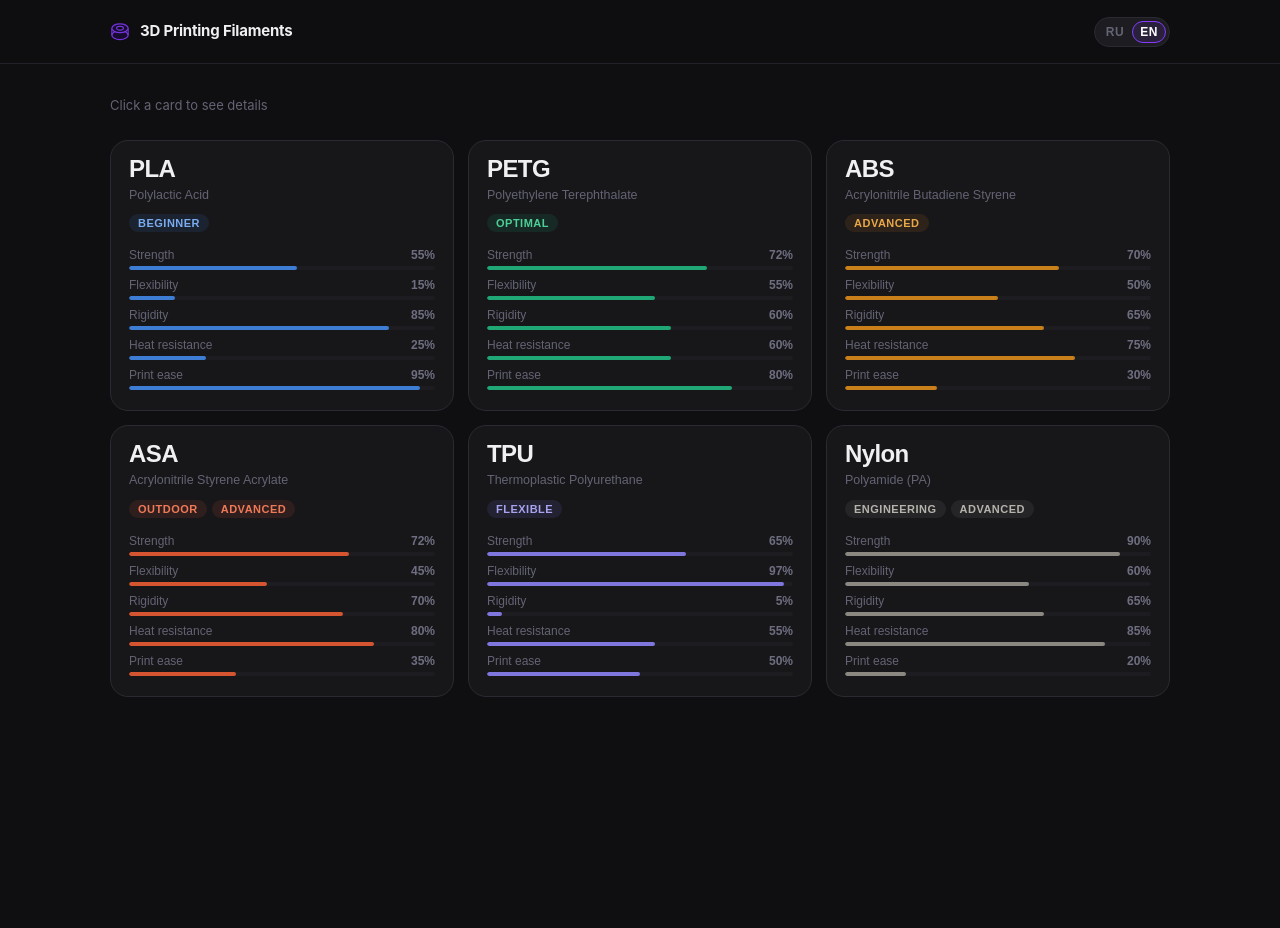
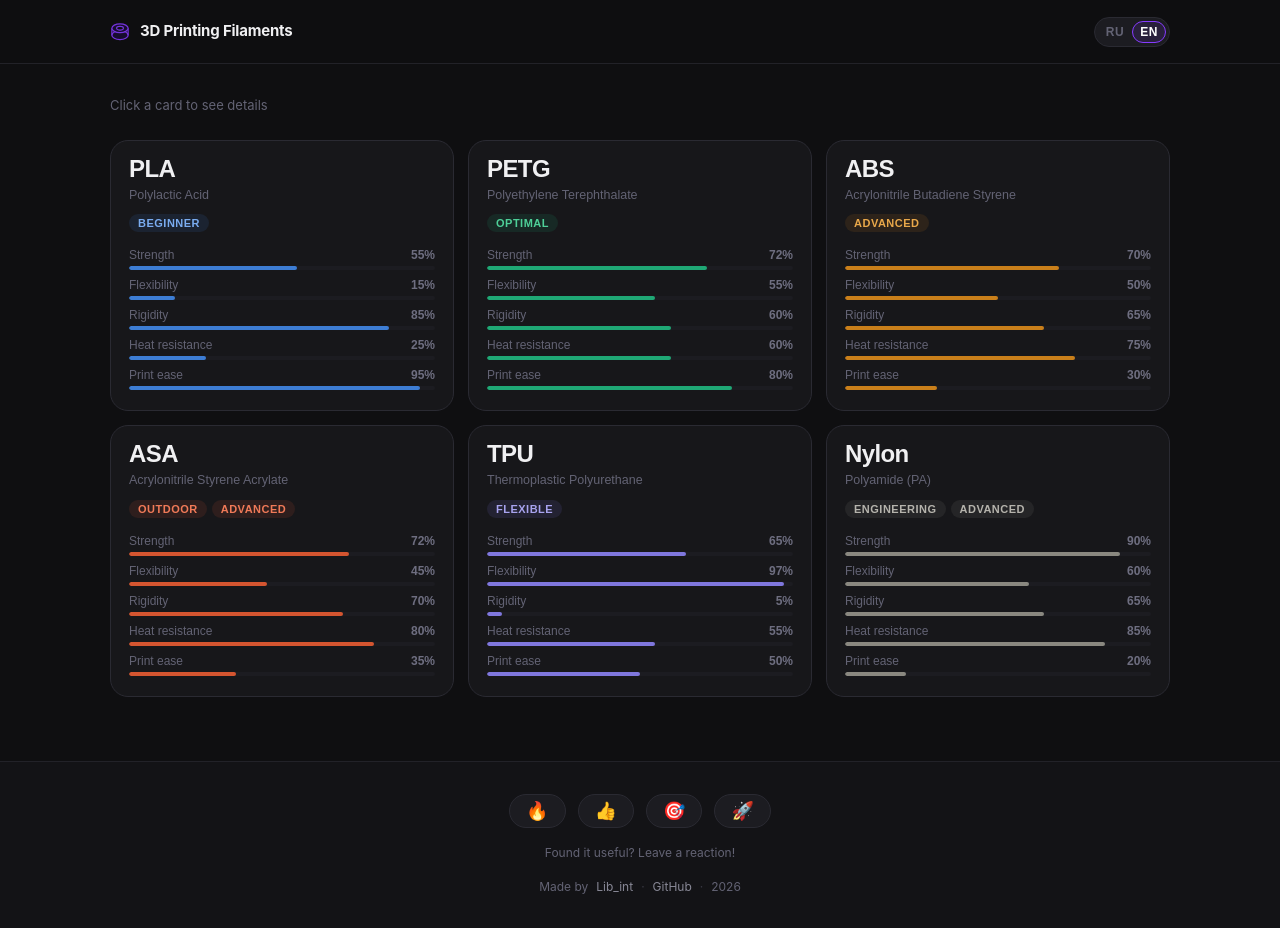
Before and after one commit to Liberi/3d-filaments, a React (Vite) app: page / in a window 1280 px wide. Before the commit the page ends 800 px from the top, so only its background shows below. Built offline with nearby package versions, Linux system fonts and the light colour scheme; no server answers; the database is empty.

Commit message:
[main] feat: Добавлен footer, добавлены общие реакции

```diff
--- a/package.json
+++ b/package.json
@@ -13,6 +13,7 @@
 	},
 	"homepage": "https://Liberi.github.io/3d-filaments",
 	"dependencies": {
+		"firebase": "^12.12.1",
 		"i18next": "^26.0.8",
 		"i18next-browser-languagedetector": "^8.2.1",
 		"lucide-react": "^1.14.0",
--- a/src/App.tsx
+++ b/src/App.tsx
@@ -1,6 +1,7 @@
 import { useTranslation } from 'react-i18next';
 import Header from './components/Header';
 import FilamentGrid from './components/FilamentGrid';
+import Footer from './components/Footer';
 import styles from './App.module.css';
 
 export default function App() {
@@ -13,6 +14,7 @@ export default function App() {
 				<p className={styles.subtitle}>{t('subtitle')}</p>
 				<FilamentGrid />
 			</main>
+			<Footer />
 		</>
 	);
 }
--- /dev/null
+++ b/src/components/Footer/index.tsx
@@ -0,0 +1,89 @@
+import { useEffect, useState } from 'react';
+import { useTranslation } from 'react-i18next';
+import {
+	REACTIONS,
+	getVoted,
+	toggleReaction,
+	subscribeCounts,
+	type Counts,
+	type ReactionKey,
+} from '../../lib/reactions';
+import { isConfigured } from '../../lib/firebase';
+import styles from './styles.module.css';
+
+const ZERO: Counts = { fire: 0, like: 0, target: 0, rocket: 0 };
+
+export default function Footer() {
+	const { t } = useTranslation();
+	const [counts, setCounts] = useState<Counts>(ZERO);
+	const [voted, setVoted] = useState(() => getVoted());
+	const [loading, setLoading] = useState<ReactionKey | null>(null);
+
+	useEffect(() => {
+		return subscribeCounts(setCounts);
+	}, []);
+
+	const handleReaction = async (key: ReactionKey) => {
+		if (loading) return;
+		setLoading(key);
+
+		// optimistic update
+		const hasVoted = voted.has(key);
+		setCounts(prev => ({
+			...prev,
+			[key]: Math.max(0, prev[key] + (hasVoted ? -1 : 1)),
+		}));
+
+		const next = await toggleReaction(key, voted);
+		setVoted(next);
+		setLoading(null);
+	};
+
+	return (
+		<footer className={styles.footer}>
+			<div className={styles.inner}>
+				<div className={styles.reactions}>
+					{REACTIONS.map(({ key, emoji }) => (
+						<button
+							key={key}
+							className={`${styles.btn} ${voted.has(key) ? styles.btnActive : ''}`}
+							onClick={() => handleReaction(key)}
+							aria-label={t(`footer.reactions.${key}`)}
+							disabled={loading === key}
+						>
+							<span className={styles.emoji}>{emoji}</span>
+							{isConfigured && counts[key] > 0 && (
+								<span className={styles.count}>{counts[key]}</span>
+							)}
+						</button>
+					))}
+				</div>
+
+				<p className={styles.hint}>{t('footer.hint')}</p>
+
+				<div className={styles.credits}>
+					<span>{t('footer.madeBy')}</span>
+					<a
+						href='https://makerworld.com/ru/@Lib_int'
+						target='_blank'
+						rel='noopener noreferrer'
+						className={styles.link}
+					>
+						Lib_int
+					</a>
+					<span className={styles.dot}>·</span>
+					<a
+						href='https://github.com/Liberi/3d-filaments'
+						target='_blank'
+						rel='noopener noreferrer'
+						className={styles.link}
+					>
+						GitHub
+					</a>
+					<span className={styles.dot}>·</span>
+					<span>2026</span>
+				</div>
+			</div>
+		</footer>
+	);
+}
--- /dev/null
+++ b/src/components/Footer/styles.module.css
@@ -0,0 +1,120 @@
+.footer {
+	border-top: 1px solid var(--border-subtle);
+	background: var(--bg-sunken);
+}
+
+.inner {
+	max-width: 1100px;
+	margin: 0 auto;
+	padding: var(--sp-8) var(--sp-5);
+	display: flex;
+	flex-direction: column;
+	align-items: center;
+	gap: var(--sp-4);
+}
+
+/* Reaction buttons row */
+.reactions {
+	display: flex;
+	gap: var(--sp-3);
+	flex-wrap: wrap;
+	justify-content: center;
+}
+
+.btn {
+	display: flex;
+	align-items: center;
+	gap: var(--sp-2);
+	padding: 7px 16px;
+	border-radius: 20px;
+	background: var(--bg-elevated);
+	border: 1px solid var(--border-default);
+	cursor: pointer;
+	-webkit-tap-highlight-color: transparent;
+	touch-action: manipulation;
+	transition:
+		border-color 0.15s,
+		background 0.15s,
+		transform 0.1s;
+	user-select: none;
+}
+
+.btn:hover {
+	border-color: rgba(134, 59, 255, 0.4);
+	background: var(--bg-card);
+}
+
+.btn:active {
+	transform: scale(0.93);
+}
+
+.btn:disabled {
+	cursor: wait;
+	opacity: 0.7;
+}
+
+.btnActive {
+	border-color: var(--color-accent);
+	background: var(--color-accent-dim);
+}
+
+.btnActive:hover {
+	border-color: var(--color-accent);
+	background: var(--color-accent-dim);
+}
+
+.emoji {
+	font-size: 18px;
+	line-height: 1;
+}
+
+.count {
+	font-size: 13px;
+	font-weight: 600;
+	color: var(--text-secondary);
+	min-width: 16px;
+	text-align: left;
+}
+
+.btnActive .count {
+	color: var(--color-accent);
+}
+
+/* Hint text */
+.hint {
+	font-size: 12px;
+	color: var(--text-muted);
+	text-align: center;
+}
+
+/* Credits row */
+.credits {
+	display: flex;
+	align-items: center;
+	gap: var(--sp-2);
+	font-size: 12px;
+	color: var(--text-muted);
+	flex-wrap: wrap;
+	justify-content: center;
+}
+
+.link {
+	color: var(--text-secondary);
+	text-decoration: none;
+	transition: color 0.15s;
+}
+
+.link:hover {
+	color: var(--color-accent);
+}
+
+.dot {
+	color: var(--border-strong);
+}
+
+@media (max-width: 600px) {
+	.inner {
+		padding: var(--sp-6) var(--sp-4);
+		gap: var(--sp-3);
+	}
+}
--- /dev/null
+++ b/src/lib/firebase.ts
@@ -0,0 +1,17 @@
+import { initializeApp } from 'firebase/app';
+import { getDatabase } from 'firebase/database';
+
+const firebaseConfig = {
+	apiKey: 'AIzaSyDP6-rv4EpXBTuL0752KNT6x904As1KL6s',
+	authDomain: 'd-filaments-84684.firebaseapp.com',
+	databaseURL: 'https://d-filaments-84684-default-rtdb.europe-west1.firebasedatabase.app',
+	projectId: 'd-filaments-84684',
+	storageBucket: 'd-filaments-84684.firebasestorage.app',
+	messagingSenderId: '859813056522',
+	appId: '1:859813056522:web:36e6f8333eb674b1318ff3',
+	measurementId: 'G-E1ZXG6DX33',
+};
+
+export const isConfigured = !firebaseConfig.apiKey.startsWith('YOUR');
+
+export const db = isConfigured ? getDatabase(initializeApp(firebaseConfig)) : null;
--- /dev/null
+++ b/src/lib/reactions.ts
@@ -0,0 +1,72 @@
+import { ref, runTransaction, onValue, off } from 'firebase/database';
+import { db, isConfigured } from './firebase';
+
+export type ReactionKey = 'fire' | 'like' | 'target' | 'rocket';
+
+export const REACTIONS: { key: ReactionKey; emoji: string }[] = [
+	{ key: 'fire', emoji: '🔥' },
+	{ key: 'like', emoji: '👍' },
+	{ key: 'target', emoji: '🎯' },
+	{ key: 'rocket', emoji: '🚀' },
+];
+
+const LS_KEY = 'filaments_reactions_voted';
+
+export function getVoted(): Set<ReactionKey> {
+	try {
+		return new Set(JSON.parse(localStorage.getItem(LS_KEY) || '[]'));
+	} catch {
+		return new Set();
+	}
+}
+
+function saveVoted(voted: Set<ReactionKey>) {
+	localStorage.setItem(LS_KEY, JSON.stringify([...voted]));
+}
+
+export async function toggleReaction(
+	key: ReactionKey,
+	voted: Set<ReactionKey>,
+): Promise<Set<ReactionKey>> {
+	const hasVoted = voted.has(key);
+	const next = new Set(voted);
+
+	if (hasVoted) {
+		next.delete(key);
+	} else {
+		next.add(key);
+	}
+
+	saveVoted(next);
+
+	if (isConfigured && db) {
+		const delta = hasVoted ? -1 : 1;
+		await runTransaction(ref(db, `reactions/${key}`), (cur) => Math.max(0, (cur ?? 0) + delta));
+	}
+
+	return next;
+}
+
+export type Counts = Record<ReactionKey, number>;
+
+const ZERO_COUNTS: Counts = { fire: 0, like: 0, target: 0, rocket: 0 };
+
+export function subscribeCounts(cb: (counts: Counts) => void): () => void {
+	if (!isConfigured || !db) {
+		cb(ZERO_COUNTS);
+		return () => {};
+	}
+
+	const r = ref(db, 'reactions');
+	onValue(r, (snap) => {
+		const data = snap.val() ?? {};
+		cb({
+			fire: data.fire ?? 0,
+			like: data.like ?? 0,
+			target: data.target ?? 0,
+			rocket: data.rocket ?? 0,
+		});
+	});
+
+	return () => off(r);
+}
--- a/src/locales/en/translation.json
+++ b/src/locales/en/translation.json
@@ -55,6 +55,17 @@
     "usage": "Applications"
   },
 
+  "footer": {
+    "hint": "Found it useful? Leave a reaction!",
+    "madeBy": "Made by",
+    "reactions": {
+      "fire": "Hot",
+      "like": "Useful",
+      "target": "Accurate",
+      "rocket": "Handy"
+    }
+  },
+
   "filaments": {
     "pla": {
       "sub": "Polylactic Acid",
--- a/src/locales/ru/translation.json
+++ b/src/locales/ru/translation.json
@@ -55,6 +55,17 @@
     "usage": "Применение"
   },
 
+  "footer": {
+    "hint": "Понравился справочник? Нажми на реакцию!",
+    "madeBy": "Сделано by",
+    "reactions": {
+      "fire": "Огонь",
+      "like": "Полезно",
+      "target": "Точно",
+      "rocket": "Пригодится"
+    }
+  },
+
   "filaments": {
     "pla": {
       "sub": "Полимолочная кислота",
```
Also changed, not shown: 1 other file (tests, documents, lock files or other folders).
